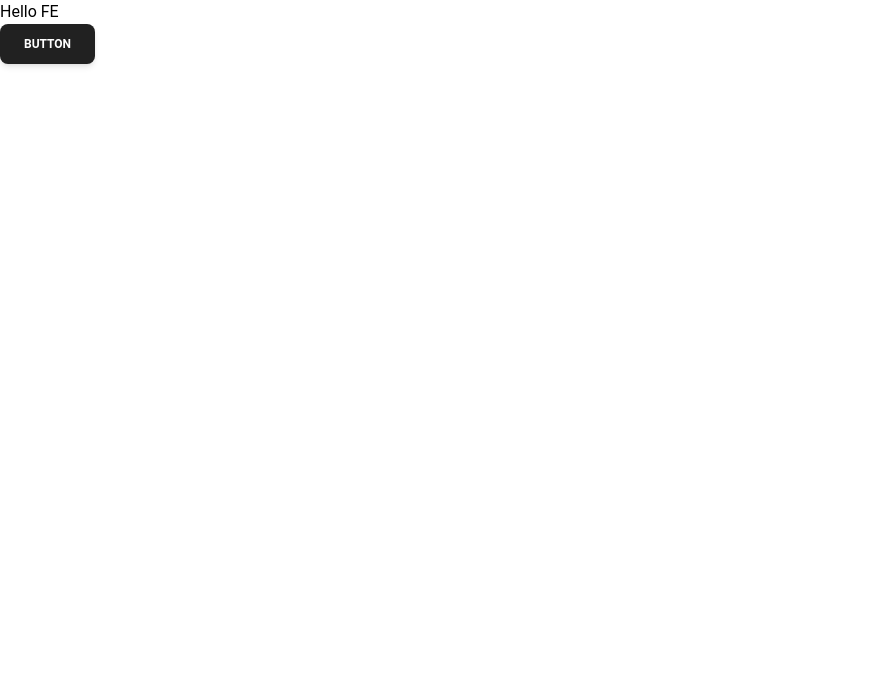
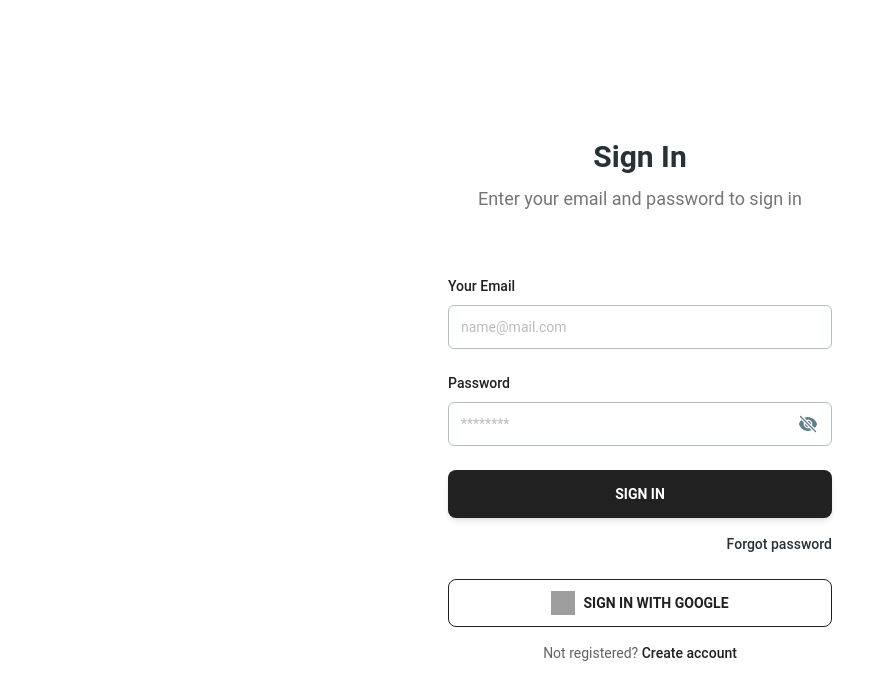
Before and after one commit to dunh-real/MockProject_112024, a React (Create React App) app in the folder estate-insurance-fe/: page / in a window 1280 px wide. Shown: the top 700 px of the page, without its empty margins (0-895 px from the left). Built offline with nearby package versions, Linux system fonts and the light colour scheme; grey boxes are pictures that could not be loaded.

Commit message:
build: add frontend layout

```diff
--- a/estate-insurance-fe/package.json
+++ b/estate-insurance-fe/package.json
@@ -3,12 +3,14 @@
   "version": "0.1.0",
   "private": true,
   "dependencies": {
+    "@heroicons/react": "^2.2.0",
     "@material-tailwind/react": "^2.1.10",
     "@testing-library/jest-dom": "^5.17.0",
     "@testing-library/react": "^13.4.0",
     "@testing-library/user-event": "^13.5.0",
     "react": "^18.2.0",
     "react-dom": "^18.2.0",
+    "react-router-dom": "^7.0.1",
     "react-scripts": "5.0.1",
     "web-vitals": "^2.1.4"
   },
--- a/estate-insurance-fe/src/App.js
+++ b/estate-insurance-fe/src/App.js
@@ -1,9 +1,12 @@
-import { Button } from "@material-tailwind/react";
+import { Routes, Route } from "react-router-dom";
+import { SignIn } from "./pages/Auth";
+
 function App() {
   return (
     <div className="App">
-        <h1>Hello FE</h1>
-        <Button>Button</Button>
+      <Routes>
+        <Route path="/" element={<SignIn />} />
+      </Routes>
     </div>
   );
 }
--- a/estate-insurance-fe/src/index.js
+++ b/estate-insurance-fe/src/index.js
@@ -1,13 +1,14 @@
-import React from 'react';
-import ReactDOM from 'react-dom/client';
-import App from './App';
-import './index.css';
-import { ThemeProvider } from "@material-tailwind/react";
-const root = ReactDOM.createRoot(document.getElementById('root'));
+import React from "react";
+import ReactDOM from "react-dom/client";
+import "./index.css";
+import App from "./App";
+import { BrowserRouter } from "react-router-dom";
+
+const root = ReactDOM.createRoot(document.getElementById("root"));
 root.render(
   <React.StrictMode>
-  <ThemeProvider>
-    <App />
-  </ThemeProvider>
-</React.StrictMode>
+    <BrowserRouter>
+      <App />
+    </BrowserRouter>
+  </React.StrictMode>
 );
--- /dev/null
+++ b/estate-insurance-fe/src/pages/Auth/index.jsx
@@ -0,0 +1 @@
+export * from "./pages";
--- /dev/null
+++ b/estate-insurance-fe/src/pages/Auth/pages/SignIn/index.jsx
@@ -0,0 +1,110 @@
+import { useState } from "react";
+import { Typography, Input, Button } from "@material-tailwind/react";
+import { EyeSlashIcon, EyeIcon } from "@heroicons/react/24/solid";
+
+export const SignIn = () => {
+  const [passwordShown, setPasswordShown] = useState(false);
+  const togglePasswordVisiblity = () => setPasswordShown((cur) => !cur);
+
+  return (
+    <section className="grid text-center h-screen items-center p-8">
+      <div>
+        <Typography variant="h3" color="blue-gray" className="mb-2">
+          Sign In
+        </Typography>
+        <Typography className="mb-16 text-gray-600 font-normal text-[18px]">
+          Enter your email and password to sign in
+        </Typography>
+        <form action="#" className="mx-auto max-w-[24rem] text-left">
+          <div className="mb-6">
+            <label htmlFor="email">
+              <Typography
+                variant="small"
+                className="mb-2 block font-medium text-gray-900"
+              >
+                Your Email
+              </Typography>
+            </label>
+            <Input
+              id="email"
+              color="gray"
+              size="lg"
+              type="email"
+              name="email"
+              placeholder="name@mail.com"
+              className="w-full placeholder:opacity-100 focus:border-t-primary border-t-blue-gray-200"
+              labelProps={{
+                className: "hidden",
+              }}
+            />
+          </div>
+          <div className="mb-6">
+            <label htmlFor="password">
+              <Typography
+                variant="small"
+                className="mb-2 block font-medium text-gray-900"
+              >
+                Password
+              </Typography>
+            </label>
+            <Input
+              size="lg"
+              placeholder="********"
+              labelProps={{
+                className: "hidden",
+              }}
+              className="w-full placeholder:opacity-100 focus:border-t-primary border-t-blue-gray-200"
+              type={passwordShown ? "text" : "password"}
+              icon={
+                <i onClick={togglePasswordVisiblity}>
+                  {passwordShown ? (
+                    <EyeIcon className="h-5 w-5" />
+                  ) : (
+                    <EyeSlashIcon className="h-5 w-5" />
+                  )}
+                </i>
+              }
+            />
+          </div>
+          <Button color="gray" size="lg" className="mt-6" fullWidth>
+            sign in
+          </Button>
+          <div className="!mt-4 flex justify-end">
+            <Typography
+              as="a"
+              href="#"
+              color="blue-gray"
+              variant="small"
+              className="font-medium"
+            >
+              Forgot password
+            </Typography>
+          </div>
+          <Button
+            variant="outlined"
+            size="lg"
+            className="mt-6 flex h-12 items-center justify-center gap-2"
+            fullWidth
+          >
+            <img
+              src={`https://www.material-tailwind.com/logos/logo-google.png`}
+              alt="google"
+              className="h-6 w-6"
+            />{" "}
+            sign in with google
+          </Button>
+          <Typography
+            variant="small"
+            color="gray"
+            className="!mt-4 text-center font-normal"
+          >
+            Not registered?{" "}
+            <a href="/sign-up " className="font-medium text-gray-900">
+              Create account
+            </a>
+          </Typography>
+        </form>
+      </div>
+    </section>
+  );
+};
--- /dev/null
+++ b/estate-insurance-fe/src/pages/Auth/pages/index.jsx
@@ -0,0 +1 @@
+export * from "./SignIn";
```
Also changed, not shown: 1 other file (tests, documents, lock files or other folders).
